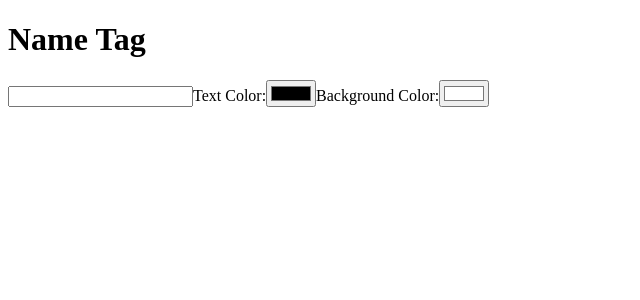
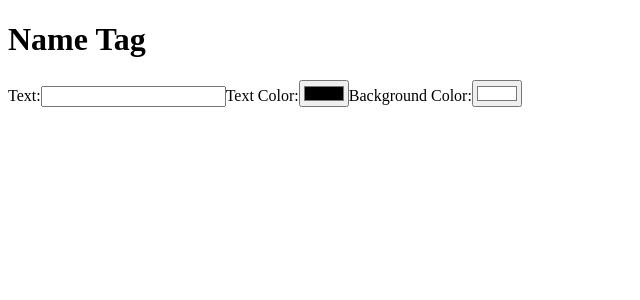
Before and after one commit to jwmcconnell/react-quiz, a React app: page / in a window 1280 px wide. Shown: the top 300 px of the page, without its empty margins (0-640 px from the left). Built offline with nearby package versions, Linux system fonts and the light colour scheme.

Commit message:
Add a label for the text selector

```diff
--- a/src/components/TextSelector.js
+++ b/src/components/TextSelector.js
@@ -2,7 +2,11 @@ import React from 'react';
 import PropTypes from 'prop-types';
 
 const TextSelector = ({ text, onChange }) => {
-  return <input type="text" name="text" value={text} onChange={onChange} />;
+  return (
+    <label>Text:
+      <input type="text" name="text" value={text} onChange={onChange} />
+    </label>
+  );
 };
 
 TextSelector.propTypes = {
```
Also changed, not shown: 1 other file (tests, documents, lock files or other folders).
